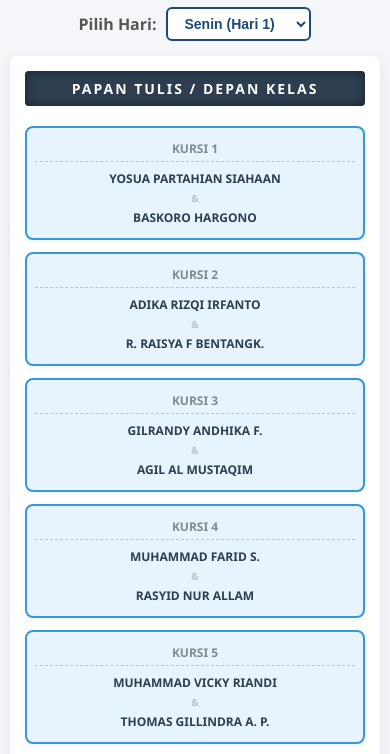
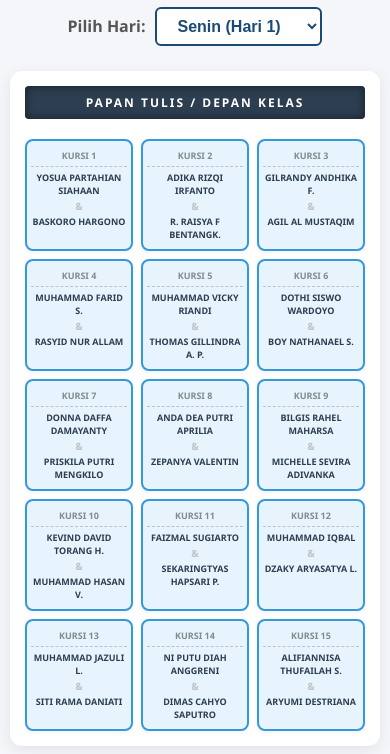
Before and after one commit to Iqbaall24/ODP-366, a plain HTML site: page index.html in a window 390 px wide. Shown: the part 52-806 px from the top of the page. Drawn offline with Linux system fonts and the light colour scheme.

Commit message:
Update index.html

```diff
--- a/index.html
+++ b/index.html
@@ -111,6 +111,7 @@
             flex-direction: column;
             justify-content: center;
             gap: 4px;
+            word-break: break-word; /* Mencegah teks keluar kotak di layar kecil */
         }
 
         /* Gaya Pop-up Tooltip */
@@ -126,7 +127,7 @@
             z-index: 10;
             bottom: 110%; /* Posisi di atas kursi */
             left: 50%;
-            margin-left: -110px;
+            transform: translateX(-50%);
             opacity: 0;
             transition: opacity 0.2s;
             font-size: 11px;
@@ -154,9 +155,9 @@
         }
 
         /* ========================================================
-           SINTAKS TAMBAHAN UNTUK VIEW MOBILE (LAYAR MAKSIMAL 768px)
+           SYNTAX TAMBAHAN UNTUK VIEW MOBILE (RESPONSIF 3 KOLOM)
            ======================================================== */
-        @media screen and (max-width: 768px) {
+        @media screen and (max-width: 600px) {
             body {
                 padding: 10px;
             }
@@ -165,56 +166,43 @@
                 font-size: 18px;
             }
 
-            .controls {
-                margin-bottom: 15px;
-            }
-
-            select {
-                padding: 6px 12px;
-                font-size: 14px;
-            }
-
             .classroom {
                 padding: 15px;
-                border-radius: 8px;
             }
 
             .board {
                 margin-bottom: 20px;
-                font-size: 14px;
+                font-size: 12px;
                 padding: 8px;
             }
 
-            /* Mengubah susunan grid menjadi 1 kolom saja di HP */
+            /* Memastikan grid tetap dipisah menjadi 3 kolom dengan jarak lebih rapat */
             .grid-container {
-                grid-template-columns: 1fr;
-                gap: 12px;
+                grid-template-columns: repeat(3, 1fr);
+                gap: 8px;
             }
 
             .chair {
-                padding: 12px 8px;
+                padding: 8px 4px;
             }
 
-            /* Menyesuaikan ukuran font nama siswa agar muat */
-            .students {
-                font-size: 12px;
-                min-height: auto;
+            .chair-number {
+                font-size: 9px;
+                margin-bottom: 4px;
             }
 
-            /* Menggeser letak pop-up agar aman dan tidak terpotong layar HP */
-            .chair .tooltip {
-                width: 260px;
-                margin-left: -130px;
-                bottom: auto;
-                top: 50%;
-                left: 50%;
-                transform: translateY(-50%);
-                z-index: 20;
+            /* Mengecilkan ukuran nama siswa agar pas dalam 3 kolom layar HP */
+            .students {
+                font-size: 9px;
+                min-height: 45px;
+                gap: 2px;
             }
 
-            /* Menghilangkan panah kecil di HP agar tampilan tooltip lebih clean */
-            .chair .tooltip::after {
-                display: none;
+            /* Penyesuaian ukuran pop-up di hp agar tidak keluar layar */
+            .chair .tooltip {
+                width: 140px;
+                font-size: 9px;
+                padding: 6px 4px;
             }
         }
     </style>
@@ -272,10 +260,11 @@
             26: { name: "SITI RAMA DANIATI", npp: "T072387" },
             27: { name: "THOMAS GILLINDRA A. P.", npp: "T072388" },
             28: { name: "YOSUA PARTAHIAN SIAHAAN", npp: "T072389" },
-            29: { name: "ZEVANYA VALENTIN", npp: "T072390" },
+            29: { name: "ZEPANYA VALENTIN", npp: "T072390" },
             30: { name: "ANDA DEA PUTRI APRILIA", npp: "P062007" }
         };
 
+        // Mapping index pasangan siswa di setiap kursi berdasarkan gambar rotasi pertama
         const seatingRotations = {
             senin: [
                 [28, 5], [1, 23], [13, 2],
@@ -324,8 +313,10 @@
 
                 chairDiv.innerHTML = `
                     <div class="chair-number">Kursi ${i}</div>
-                    <div class="students" id="students-${i}"></div>
-                    <div class="tooltip" id="tooltip-${i}"></div>
+                    <div class="students" id="students-${i}">
+                        </div>
+                    <div class="tooltip" id="tooltip-${i}">
+                        </div>
                 `;
                 grid.appendChild(chairDiv);
             }
@@ -343,6 +334,7 @@
                 const s1 = studentDatabase[s1Num];
                 const s2 = studentDatabase[s2Num];
 
+                // Update teks visual nama siswa di kursi
                 const nameDisplay = `
                     <span>${s1.name}</span>
                     <span style="color:#bdc3c7; font-size:10px;">&</span>
@@ -350,6 +342,7 @@
                 `;
                 document.getElementById(`students-${i}`).innerHTML = nameDisplay;
 
+                // Update isi teks untuk Pop-up saat di-hover
                 const tooltipContent = `
                     <strong>Asal Posisi:</strong><br>
                     Siswa ${s1Num} (${s1.npp})<br>
@@ -360,6 +353,7 @@
             }
         }
 
+        // Jalankan saat pertama kali dibuka
         generateGrid();
         updateSeating();
     </script>
```
